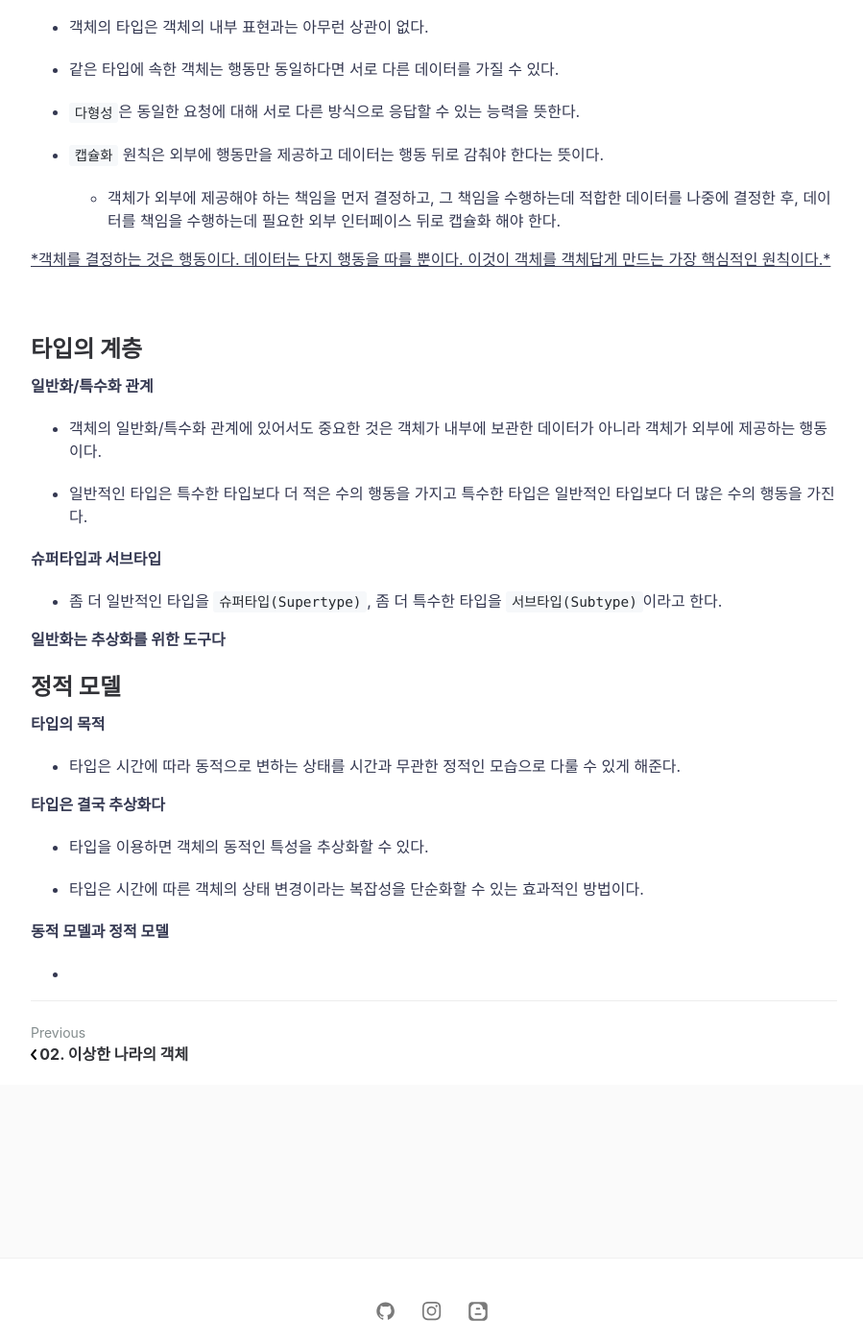
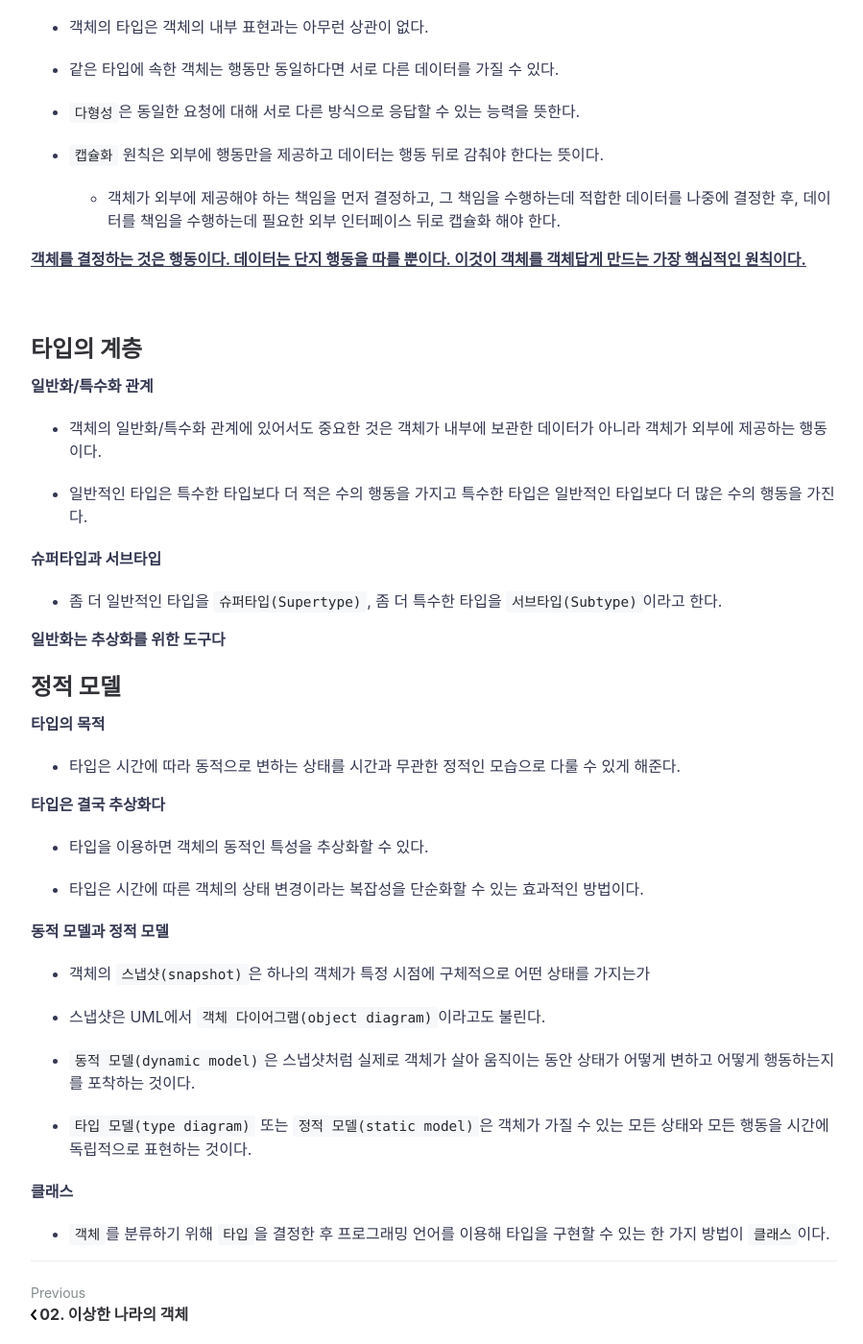
Before and after one commit to jihunparkme/jihunparkme.github.io, a Jekyll site: the page built from _posts/2021-01-28-TheEOO-타입과-추상화.md, in a window 1280 px wide and 1400 px high, scrolled down 2666 px. Shown: the whole window at 96% size, without its empty margins (188-1087 px from the left). Built offline with Jekyll 4.4.1, drawn with Linux system fonts in a browser that asks for light colours; comment, search, counter and statistics services are not loaded; some of the changed text lies outside the part shown.

Commit message:
add contents

```diff
--- a/_posts/2021-01-28-TheEOO-타입과-추상화.md
+++ b/_posts/2021-01-28-TheEOO-타입과-추상화.md
@@ -115,9 +115,9 @@ featured-img: TheEOO
     그 책임을 수행하는데 적합한 데이터를 나중에 결정한 후,
     데이터를 책임을 수행하는데 필요한 외부 인터페이스 뒤로 캡슐화 해야 한다.
 
-<u>*객체를 결정하는 것은 행동이다.
+**<u>객체를 결정하는 것은 행동이다.
 데이터는 단지 행동을 따를 뿐이다.
-이것이 객체를 객체답게 만드는 가장 핵심적인 원칙이다.*</u>
+이것이 객체를 객체답게 만드는 가장 핵심적인 원칙이다.</u>**
 
 <br>
 
@@ -150,4 +150,14 @@ featured-img: TheEOO
 
 **동적 모델과 정적 모델**
 
--
+- 객체의 `스냅샷(snapshot)`은 하나의 객체가 특정 시점에 구체적으로 어떤 상태를 가지는가
+
+- 스냅샷은 UML에서 `객체 다이어그램(object diagram)`이라고도 불린다.
+
+- `동적 모델(dynamic model)`은 스냅샷처럼 실제로 객체가 살아 움직이는 동안 상태가 어떻게 변하고 어떻게 행동하는지를 포착하는 것이다.
+
+- `타입 모델(type diagram)` 또는 `정적 모델(static model)`은 객체가 가질 수 있는 모든 상태와 모든 행동을 시간에 독립적으로 표현하는 것이다.
+
+**클래스**
+
+- `객체`를 분류하기 위해 `타입`을 결정한 후 프로그래밍 언어를 이용해 타입을 구현할 수 있는 한 가지 방법이 `클래스`이다.
```
